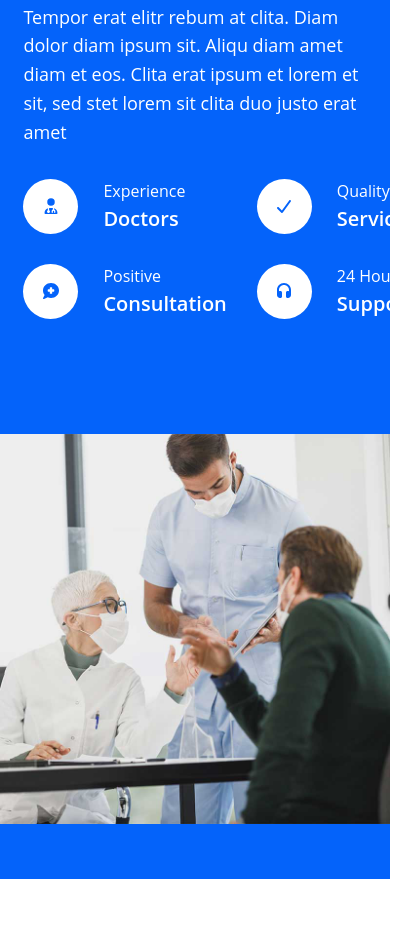
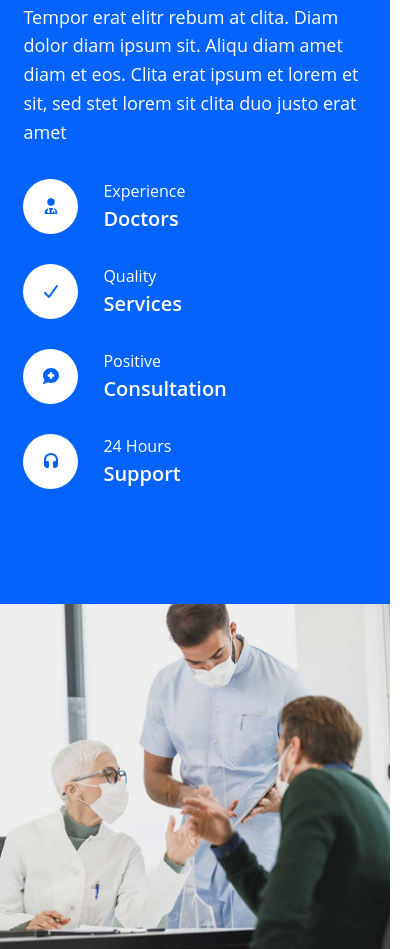
Before and after one commit to ali408/Klinik, a plain HTML site: page index.html in a window 390 px wide. Shown: the part 5120-6069 px from the top of the page, 415 px wide, since content can reach past the window. Drawn offline with nearby package versions, Linux system fonts and the light colour scheme.

Commit message:
Update style.css

```diff
--- a/css/style.css
+++ b/css/style.css
@@ -3,6 +3,7 @@
     padding: 0;
     box-sizing: border-box;
 }
+
 
 :root {
     --primary: #0463FA;
@@ -737,6 +738,13 @@ body {
     grid-template-columns: repeat(2, 1fr);
     gap: 30px;
 }
+@media (max-width: 500px) {
+
+    .features .features-boxs {
+        grid-template-columns: repeat(1, 1fr);
+
+    }
+}
 
 .features .features-boxs .box {
     display: flex;
```
